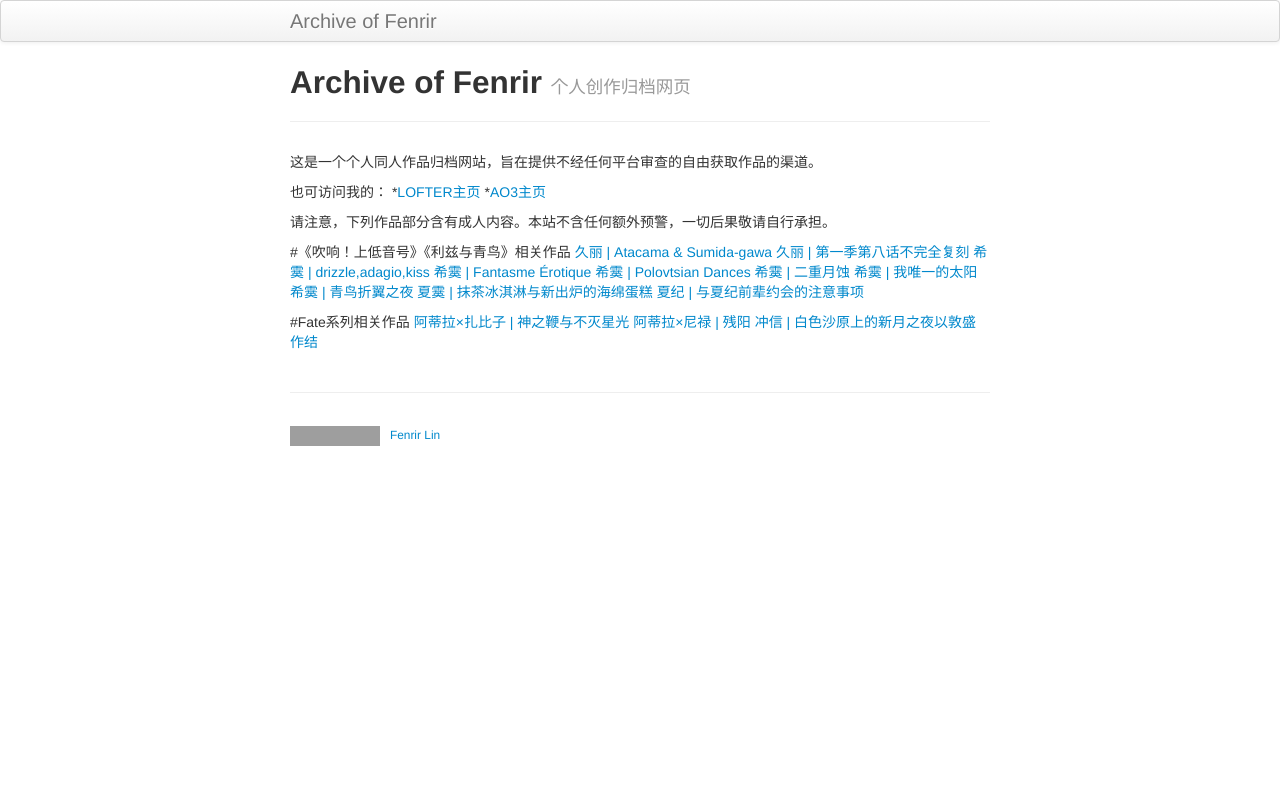
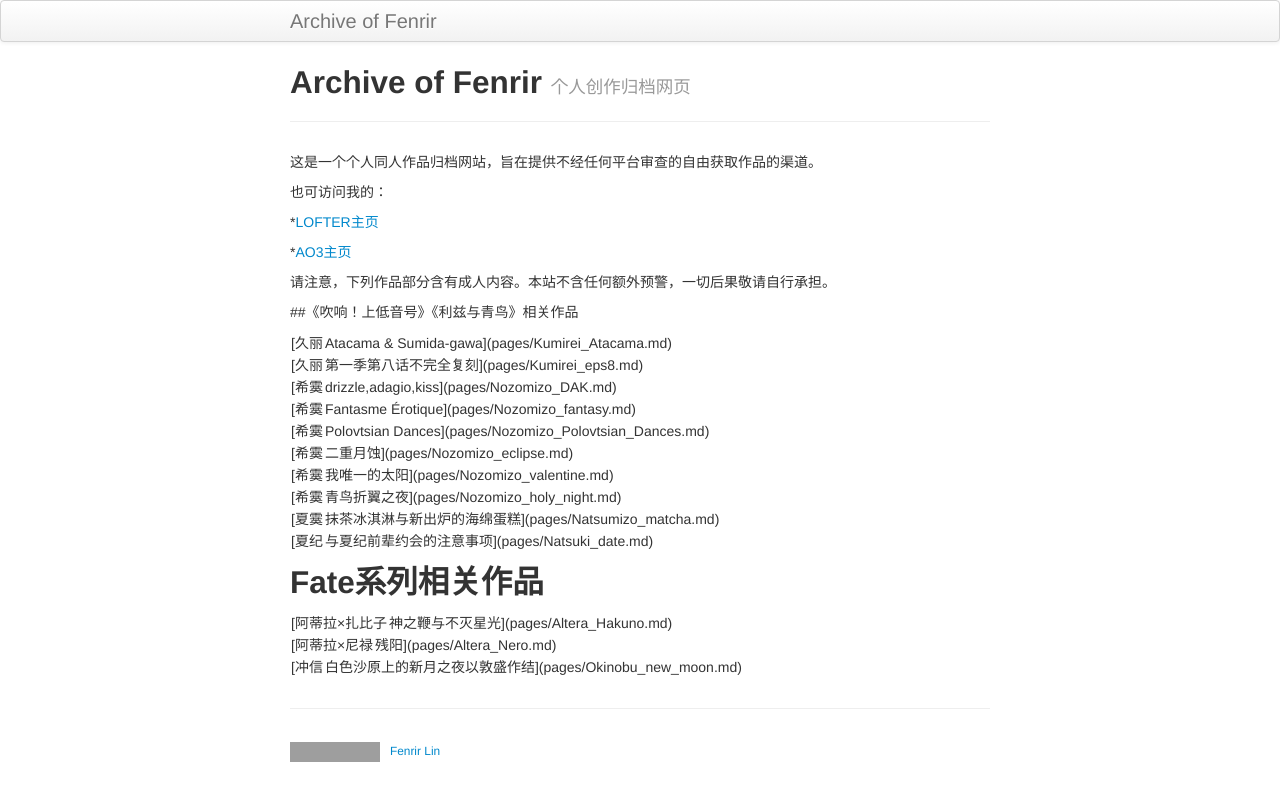
Before and after one commit to fenrir-lin/ArchiveOfFenrir, a Jekyll site: the page built from index.md, in a window 1280 px wide. Shown: the top 801 px of the page. Built offline with Jekyll 4.4.1, drawn with Linux system fonts in a browser that asks for light colours; grey boxes are pictures that could not be loaded.

```diff
--- a/index.md
+++ b/index.md
@@ -8,24 +8,41 @@ description: Fenrir个人创作归档网页
 这是一个个人同人作品归档网站，旨在提供不经任何平台审查的自由获取作品的渠道。
 
 也可访问我的：
+
 *[LOFTER主页](https://linguazi.lofter.com/)
+
 *[AO3主页](https://archiveofourown.org/users/photon_ray/profile)
+
 
 请注意，下列作品部分含有成人内容。本站不含任何额外预警，一切后果敬请自行承担。
 
-#《吹响！上低音号》《利兹与青鸟》相关作品
+##《吹响！上低音号》《利兹与青鸟》相关作品
+
 [久丽 | Atacama & Sumida-gawa](pages/Kumirei_Atacama.md)
+
 [久丽 | 第一季第八话不完全复刻](pages/Kumirei_eps8.md)
+
 [希霙 | drizzle,adagio,kiss](pages/Nozomizo_DAK.md)
+
 [希霙 | Fantasme Érotique](pages/Nozomizo_fantasy.md)
+
 [希霙 | Polovtsian Dances](pages/Nozomizo_Polovtsian_Dances.md)
+
 [希霙 | 二重月蚀](pages/Nozomizo_eclipse.md)
+
 [希霙 | 我唯一的太阳](pages/Nozomizo_valentine.md)
+
 [希霙 | 青鸟折翼之夜](pages/Nozomizo_holy_night.md)
+
 [夏霙 | 抹茶冰淇淋与新出炉的海绵蛋糕](pages/Natsumizo_matcha.md)
+
 [夏纪 | 与夏纪前辈约会的注意事项](pages/Natsuki_date.md)
 
-#Fate系列相关作品
+
+## Fate系列相关作品
+
 [阿蒂拉×扎比子 | 神之鞭与不灭星光](pages/Altera_Hakuno.md)
+
 [阿蒂拉×尼禄 | 残阳](pages/Altera_Nero.md)
+
 [冲信 | 白色沙原上的新月之夜以敦盛作结](pages/Okinobu_new_moon.md)
```
